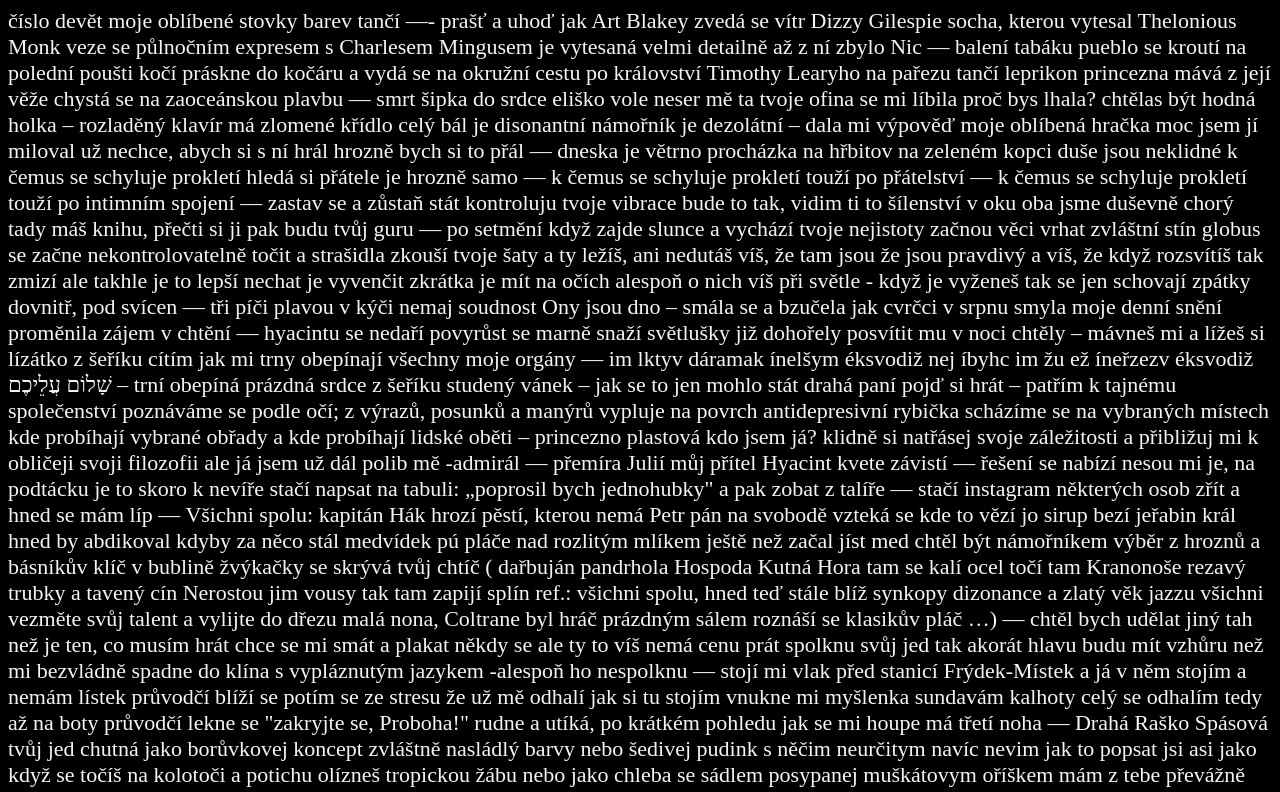
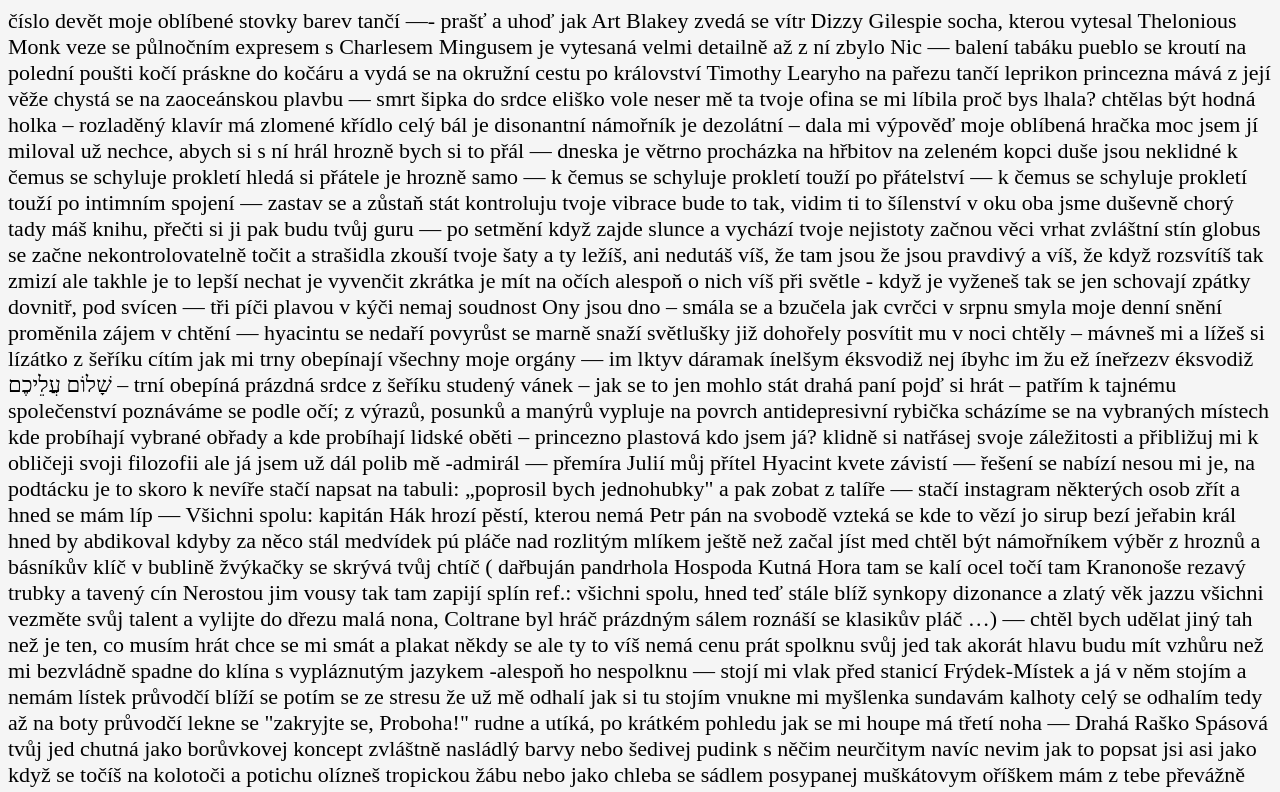
Before and after one commit to bluemonk144/bluemonk144.github.io, a plain HTML site: page index.html in a window 1280 px wide. Shown: the top 792 px of the page. Drawn offline with Linux system fonts and the light colour scheme.

Commit message:
Update main.css

```diff
--- a/main.css
+++ b/main.css
@@ -3,6 +3,6 @@ html{
 }
 body {
 
-    background-color: black;
-    color: whitesmoke;
+    background-color: whitesmoke;
+    color: black;
 }
```
